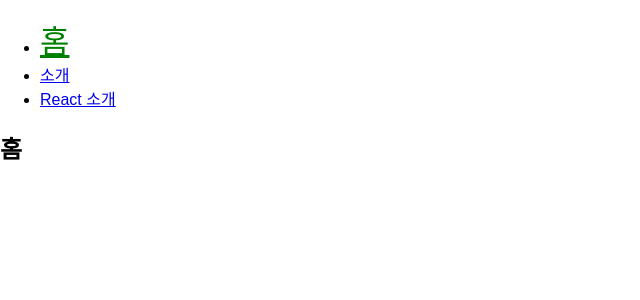
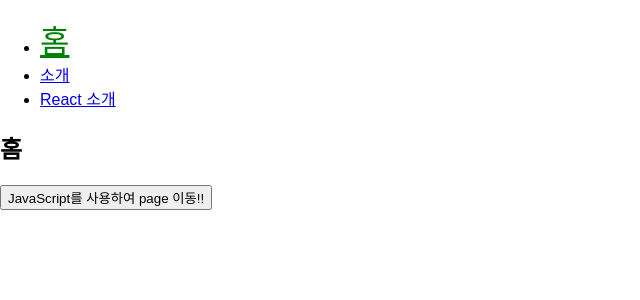
Before and after one commit to smart-cau/react_book_study-from-ch9-, a React (Create React App) app in the folder react-router-tutorial/: page / in a window 1280 px wide. Shown: the top 300 px of the page, without its empty margins (0-640 px from the left). Built offline with nearby package versions, Linux system fonts and the light colour scheme.

Commit message:
Ch 16. 4.3 js로 routing

```diff
--- a/react-router-tutorial/src/pages/Home.js
+++ b/react-router-tutorial/src/pages/Home.js
@@ -1,9 +1,20 @@
 import React from "react";
 
-const Home = () => {
+/*  js에서 페이지를 이동해야 하는 경우가 있음.
+    ex) 로그인이 성공했을 때, 특정 경로로 이동시키기. 이는 Link comp로는 부족함.
+    이를 위해 라우트로 사용된 component가 받아 오는 props 중 하나인 history 객체의 push 함수 사용!
+*/
+const Home = ({ history }) => {
   return (
     <div>
       <h2>홈</h2>
+      <button
+        onClick={() => {
+          history.push("/about/javascript");
+        }}
+      >
+        JavaScript를 사용하여 page 이동!!
+      </button>
     </div>
   );
 };
```
